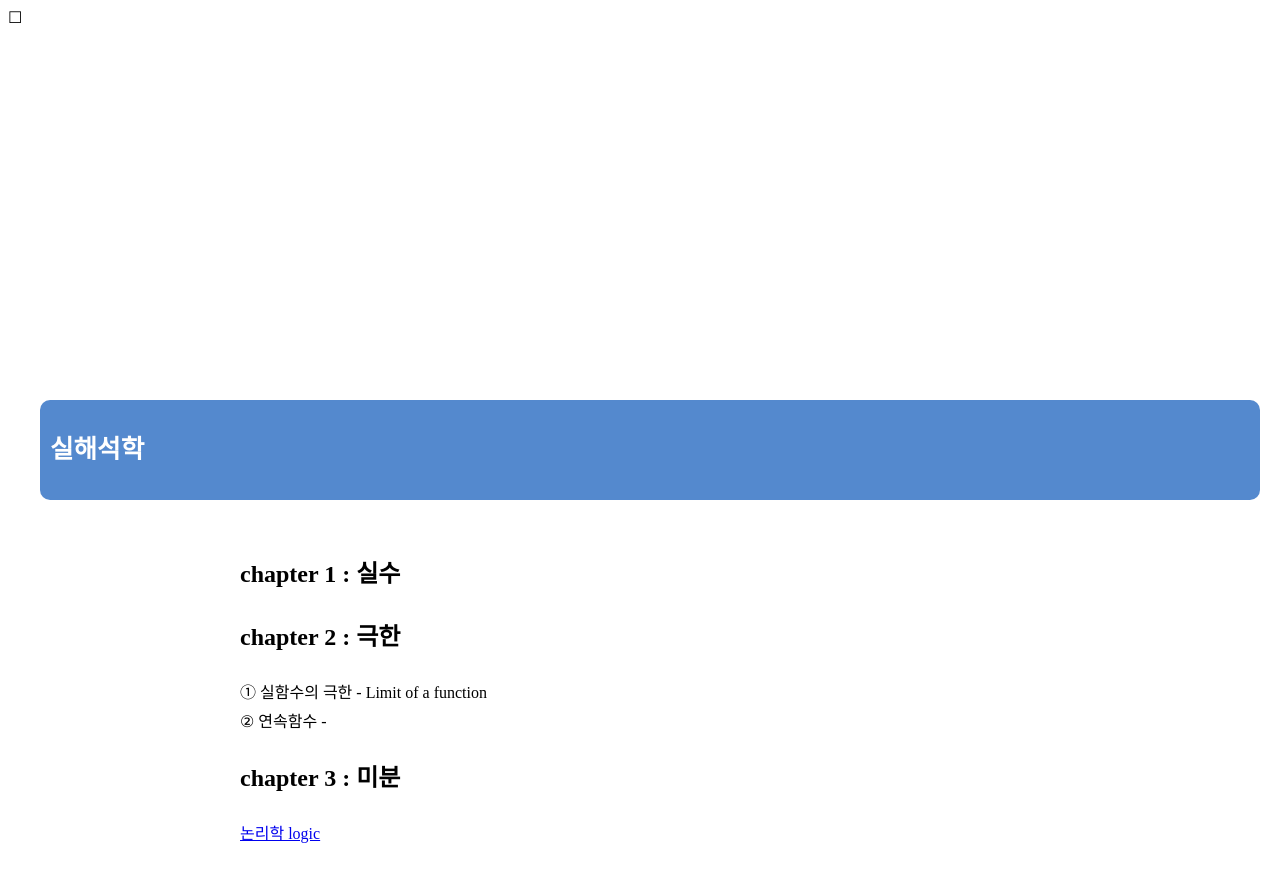
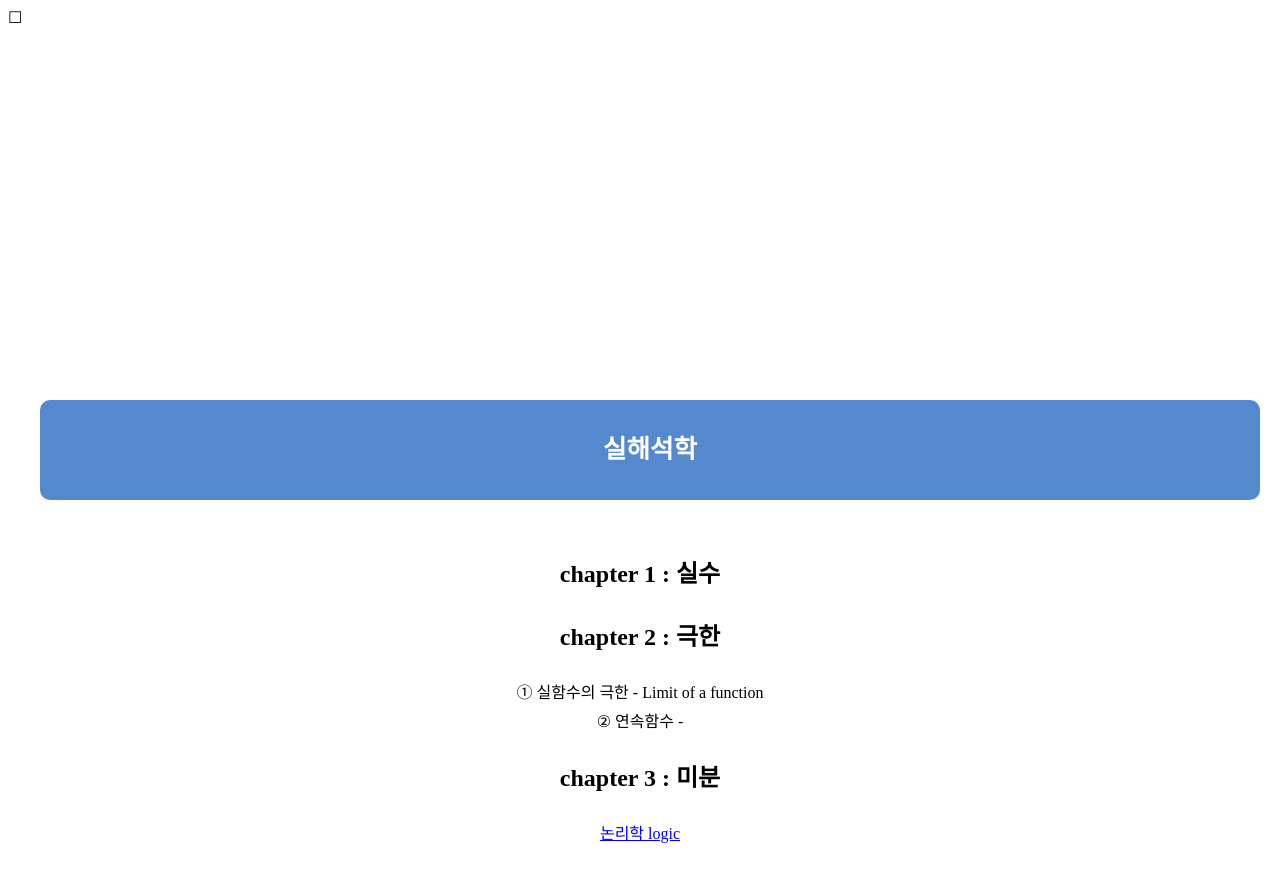
Before and after one commit to Mrkyu57/Mrkyu57.github.io, a Jekyll site: the page built from analysismainpost.md, in a window 1280 px wide. Shown: the top 882 px of the page. Built offline with Jekyll 4.4.1, drawn with Linux system fonts in a browser that asks for light colours.

Commit message:
feat: 새 포스팅 추가 및 기존 글 수정

```diff
--- a/_layouts/post.html
+++ b/_layouts/post.html
@@ -31,8 +31,6 @@ layout: default
     .post_content {
         padding: 0 40px;
         line-height: 1.8;
-
-        max-width: 800px;
-        margin: 0 auto;
+        text-align: center;
     }
 </style>
```
